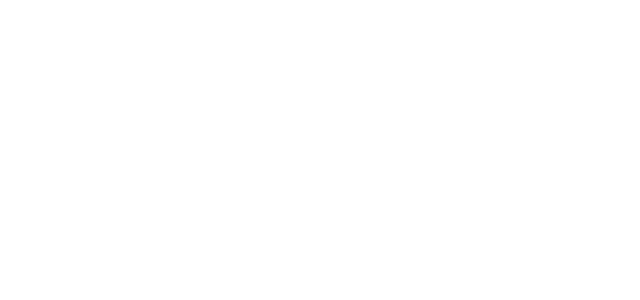
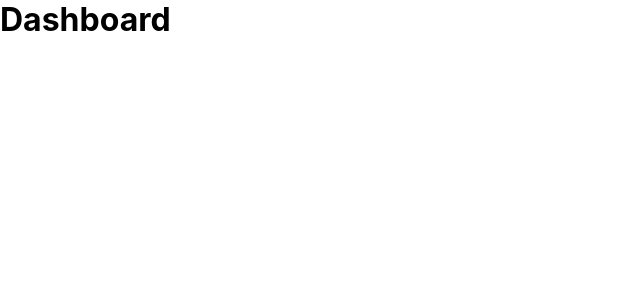
Before and after one commit to footzi/floral-blues, a Nuxt app: page /dashboard in a window 1280 px wide. Before the commit this address had no page. Shown: the top 300 px of the page, without its empty margins (0-640 px from the left). Built offline with nearby package versions, Linux system fonts and the light colour scheme.

Commit message:
Добавляет лэйаут для дашборда

```diff
--- /dev/null
+++ b/layouts/dashboard.vue
@@ -0,0 +1,5 @@
+<template>
+  <div class='dashboard'>
+    <nuxt/>
+  </div>
+</template>
--- a/layouts/default.vue
+++ b/layouts/default.vue
@@ -1,5 +1,5 @@
 <template>
-  <div>
+  <div class='client'>
     <nuxt/>
   </div>
 </template>
--- /dev/null
+++ b/pages/dashboard/index.vue
@@ -0,0 +1,12 @@
+<template>
+	<div>
+		<h1>Dashboard</h1>
+	</div>
+</template>
+
+<script>
+
+export default {
+	layout: 'dashboard'
+}
+</script>
```
